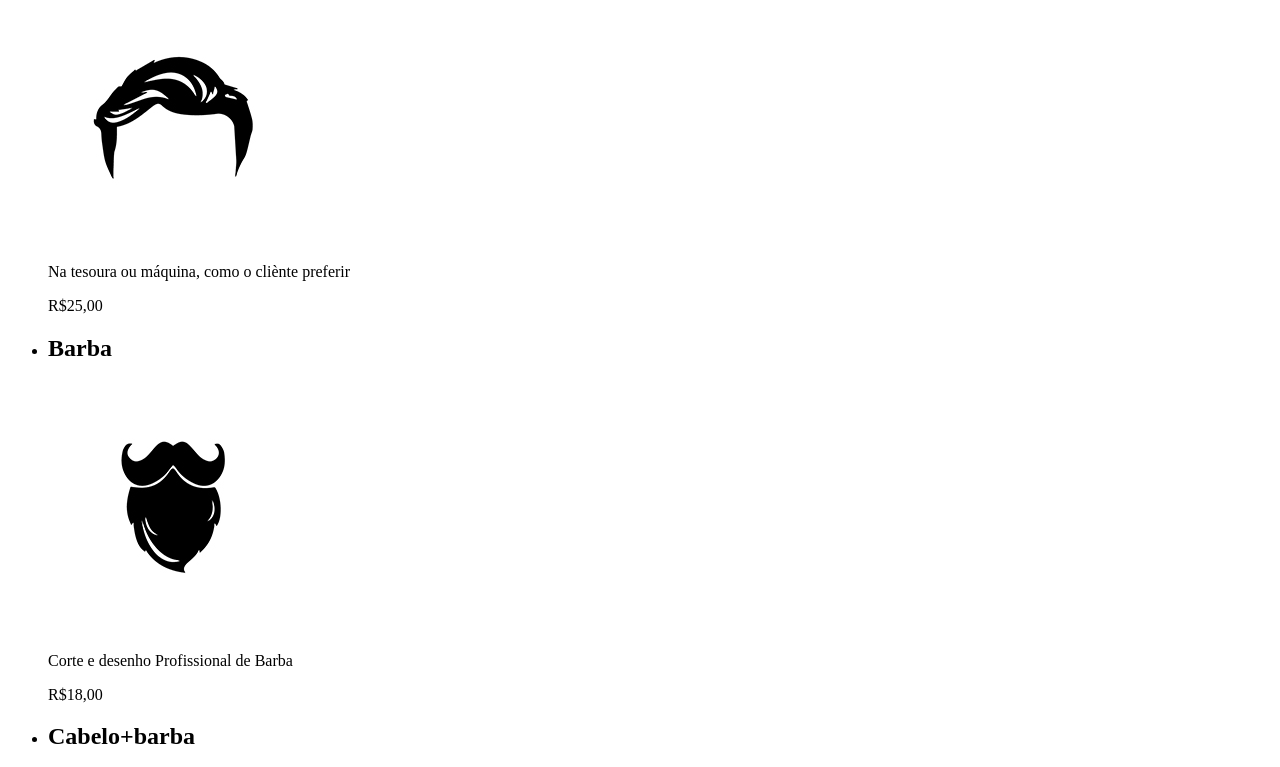
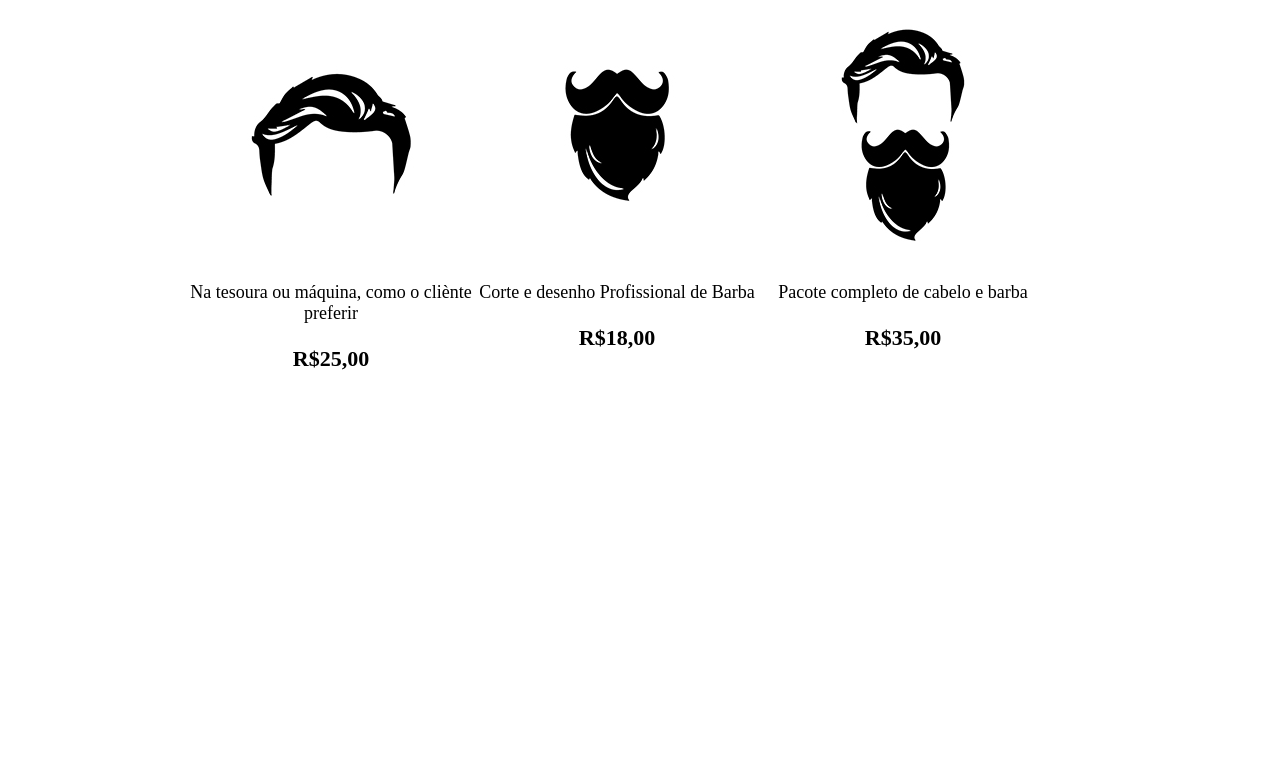
Before and after one commit to KelvinTHD/BarbearialurahomeKelvin, a plain HTML site: page index.html in a window 1280 px wide. Shown: the part 423-1190 px from the top of the page. After the commit the page ends 825 px from the top, so only its background shows below. Drawn offline with Linux system fonts and the light colour scheme.

Commit message:
Add files via upload

```diff
--- a/stlyle.css
+++ b/stlyle.css
@@ -18,3 +18,25 @@ nav a{text-transform: upperCase;
         font-weight: bold;
         font-size: 22px;
         text-decoration: none;}
+
+
+
+.produtos{width: 940px;
+ margin: auto;}
+
+ .produtos li{
+
+        display: inline-block;
+        text-align: center;
+        width: 30%;
+        vertical-align: top;}
+
+.produtos h2{
+        font-size: 30px;
+
+        font-weight: bold;}
+
+ .descrição{font-size: 18px;}
+
+.preço{ font-size: 22px;
+        font-weight: bold;}
```
